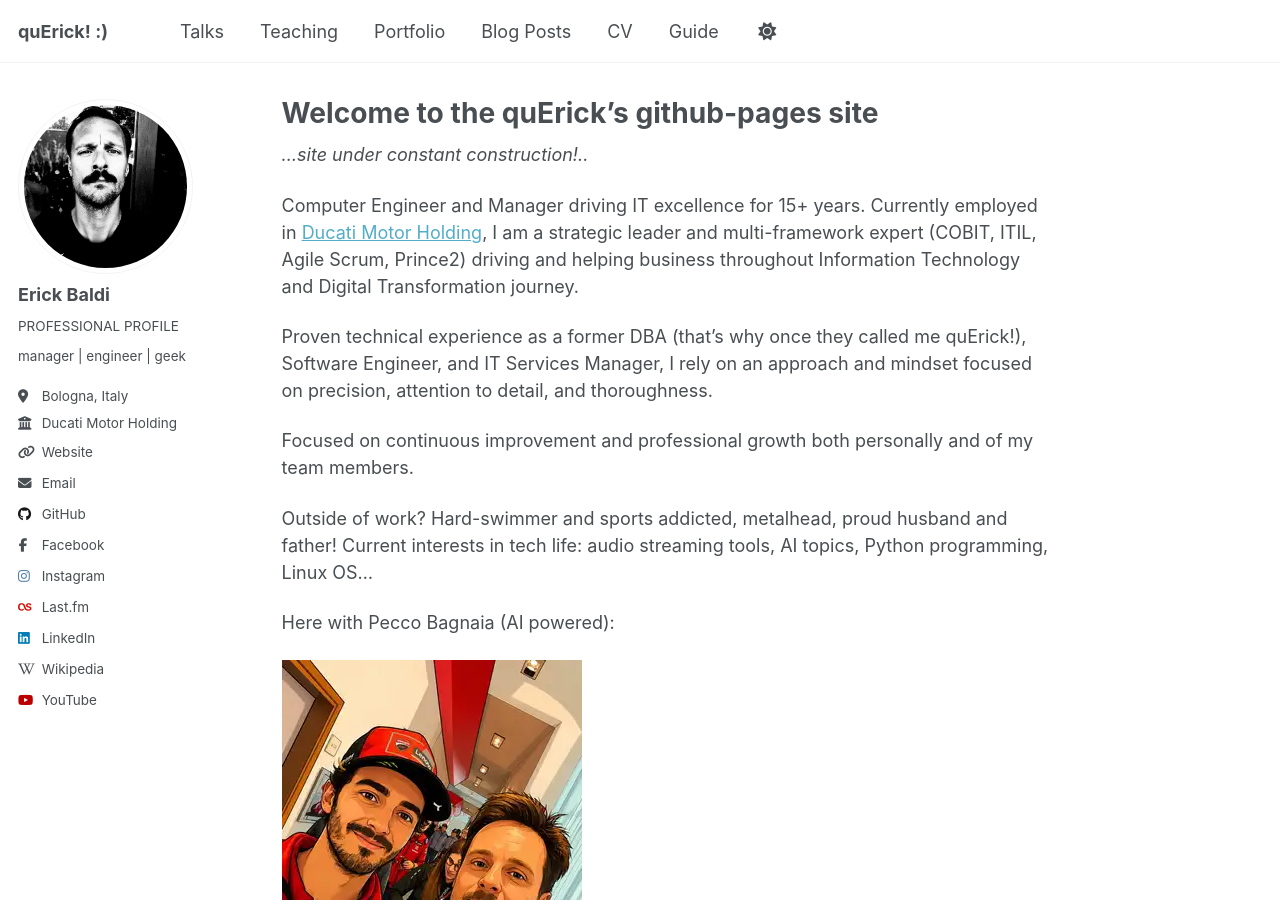
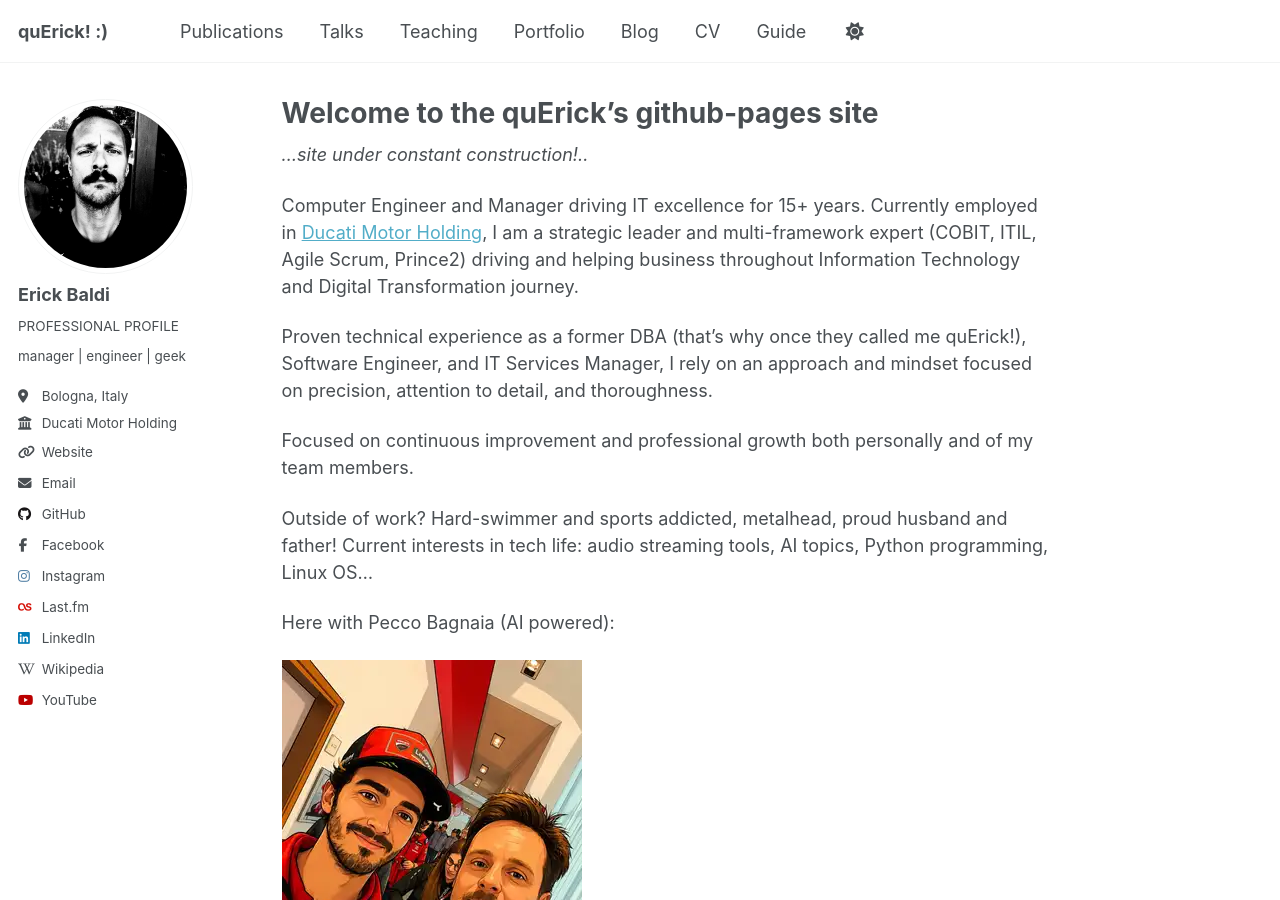
Before and after one commit to erickbaldi/erickbaldi.github.io, a Jekyll site: the page built from _pages/about.md, in a window 1280 px wide and 900 px high. Built offline with Jekyll 4.4.1, drawn with Linux system fonts in a browser that asks for light colours; a script that is not in the unit is left out.

Commit message:
Update navigation titles and URLs in YAML file

```diff
--- a/_data/navigation.yml
+++ b/_data/navigation.yml
@@ -8,8 +8,8 @@
 #      Markdown formatted page while the second is generated using JSON.
 
 main:
- # - title: "Publications"
- #   url: /publications/
+  - title: "Publications"
+    url: /publications/
 
   - title: "Talks"
     url: /talks/
@@ -20,7 +20,7 @@ main:
   - title: "Portfolio"
     url: /portfolio/
 
-  - title: "Blog Posts"
+  - title: "Blog"
     url: /year-archive/
 
   - title: "CV"
```
